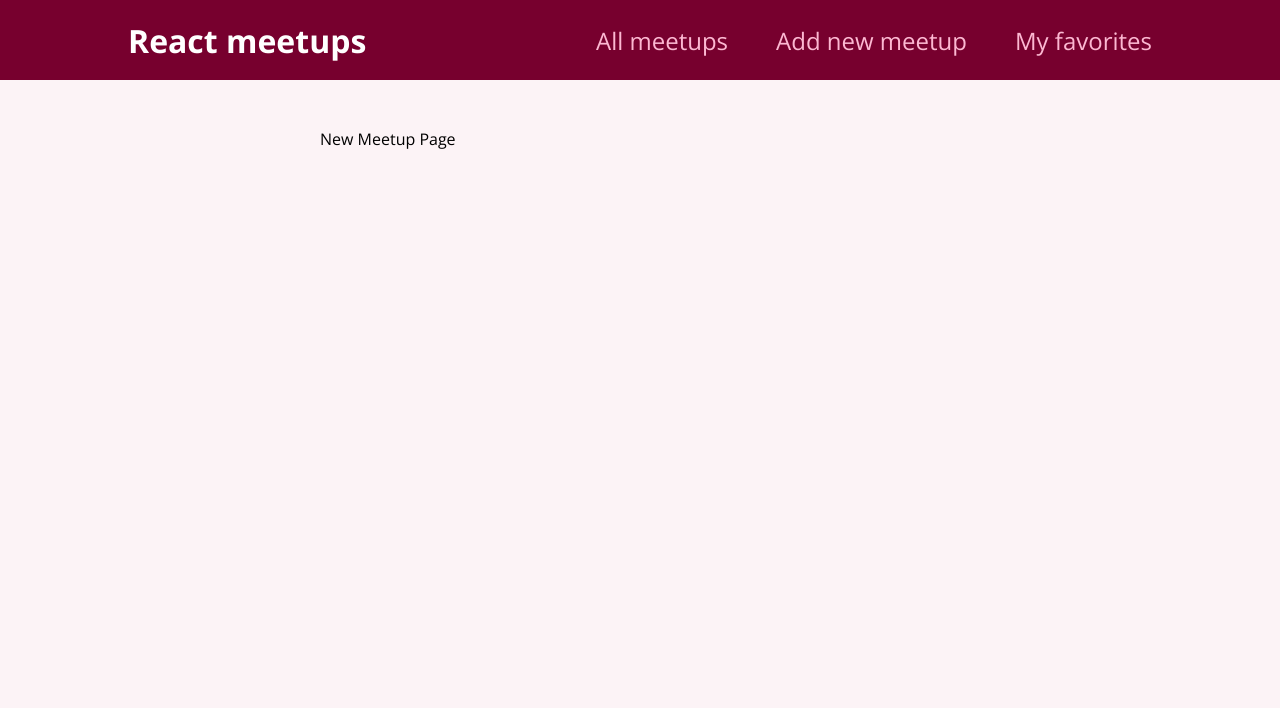
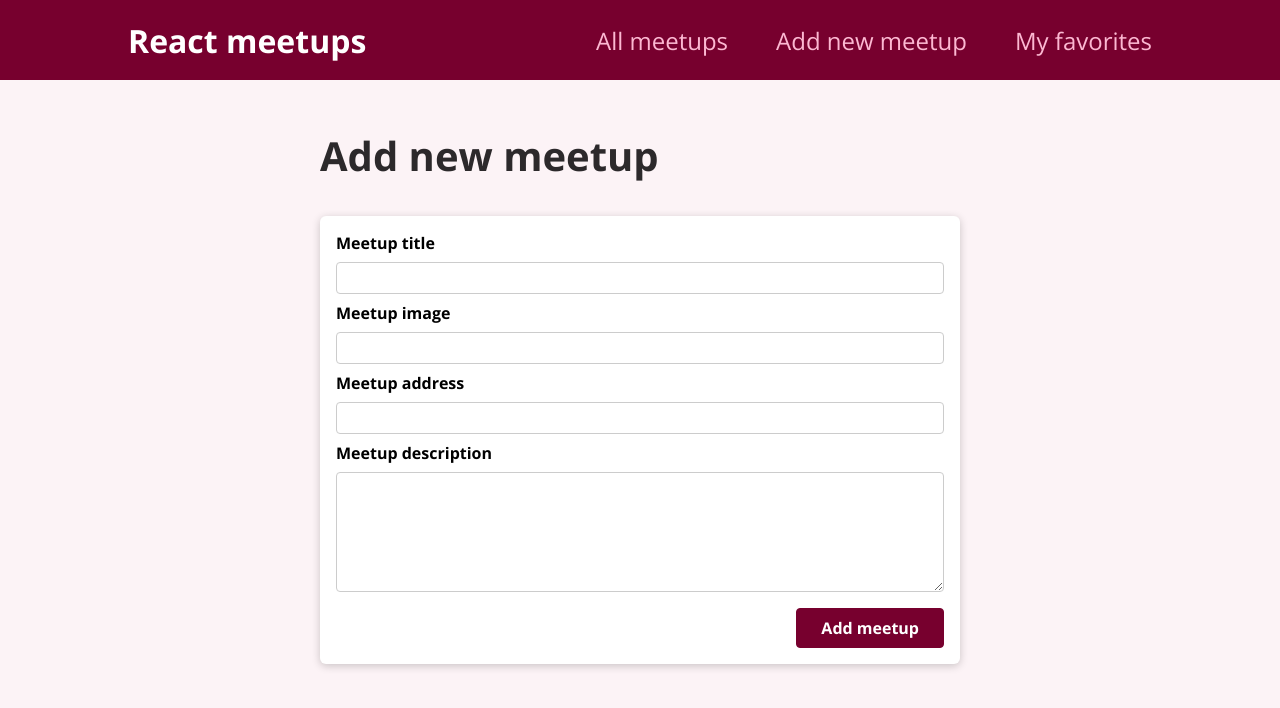
Before and after one commit to levi7x/react-course, a React (Create React App) app: page /new-meetup in a window 1280 px wide. Shown: the top 708 px of the page. Built offline with nearby package versions, Linux system fonts and the light colour scheme.

Commit message:
first store on firebase db

```diff
--- /dev/null
+++ b/src/components/meetups/NewMeetupForm.js
@@ -0,0 +1,61 @@
+import { useRef } from "react";
+
+import Card from "../ui/Card";
+import classes from "./NewMeetupForm.module.css";
+
+function NewMeetupForm(props) {
+  const titleInputRef = useRef();
+  const imageInputRef = useRef();
+  const addressInputRef = useRef();
+  const descriptionInputRef = useRef();
+  function submitHandler(event) {
+    event.preventDefault();
+
+    const enteredTitle = titleInputRef.current.value;
+    const enteredImage = imageInputRef.current.value;
+    const enteredAddress = addressInputRef.current.value;
+    const enteredDescription = descriptionInputRef.current.value;
+
+    const meetupData = {
+      title: enteredTitle,
+      image: enteredImage,
+      address: enteredAddress,
+      description: enteredDescription,
+    };
+
+    props.onAddMeetup(meetupData);
+  }
+
+  return (
+    <Card>
+      <form className={classes.form} onSubmit={submitHandler}>
+        <div className={classes.control}>
+          <label htmlFor="title ">Meetup title</label>
+          <input type="text" required id="title" ref={titleInputRef} />
+        </div>
+        <div className={classes.control}>
+          <label htmlFor="image ">Meetup image</label>
+          <input type="ulr" required id="image" ref={imageInputRef} />
+        </div>
+        <div className={classes.control}>
+          <label htmlFor="address ">Meetup address</label>
+          <input type="text" required id="address" ref={addressInputRef} />
+        </div>
+        <div className={classes.control}>
+          <label htmlFor="description ">Meetup description</label>
+          <textarea
+            id="description"
+            required
+            rows="5"
+            ref={descriptionInputRef}
+          ></textarea>
+        </div>
+        <div className={classes.actions}>
+          <button>Add meetup</button>
+        </div>
+      </form>
+    </Card>
+  );
+}
+
+export default NewMeetupForm;
--- /dev/null
+++ b/src/components/meetups/NewMeetupForm.module.css
@@ -0,0 +1,45 @@
+.form {
+    padding: 1rem;
+  }
+
+  .control {
+    margin-bottom: 0.5rem;
+  }
+
+  .control label {
+    display: block;
+    font-weight: bold;
+    margin-bottom: 0.5rem;
+  }
+
+  .control input,
+  .control textarea {
+    display: block;
+    font: inherit;
+    border-radius: 4px;
+    border: 1px solid #ccc;
+    padding: 0.25rem;
+    width: 100%;
+  }
+
+  .actions {
+    margin-top: 1rem;
+    text-align: right;
+  }
+
+  .actions button {
+    font: inherit;
+    cursor: pointer;
+    background-color: #77002e;
+    color: white;
+    padding: 0.5rem 1.5rem;
+    border: 1px solid #77002e;
+    border-radius: 4px;
+    font-weight: bold;
+  }
+
+  .actions button:hover,
+  .actions button:active {
+    background-color: #a50e48;
+    border-color: #a50e48;
+  }
--- a/src/pages/NewMeetups.js
+++ b/src/pages/NewMeetups.js
@@ -1,5 +1,30 @@
+import { useNavigate } from "react-router-dom";
+
+import NewMeetupForm from "../components/meetups/NewMeetupForm";
+
 function NewMeetupsPage() {
-    return <div>New Meetup Page</div>;
+const navigate = useNavigate();
+
+  function addMeetupHandler(meetupData) {
+    fetch(
+      "https://react-course-d2566-default-rtdb.firebaseio.com/meetups.json",
+      {
+        method: "POST",
+        body: JSON.stringify(meetupData),
+        headers: {
+          "Content-type": "application/json",
+        },
+      }
+    ).then(() => {
+      navigate("/", {replace: true});
+    });
   }
+  return (
+    <section>
+      <h1>Add new meetup</h1>
+      <NewMeetupForm onAddMeetup={addMeetupHandler} />
+    </section>
+  );
+}
 
-  export default NewMeetupsPage;
+export default NewMeetupsPage;
```
